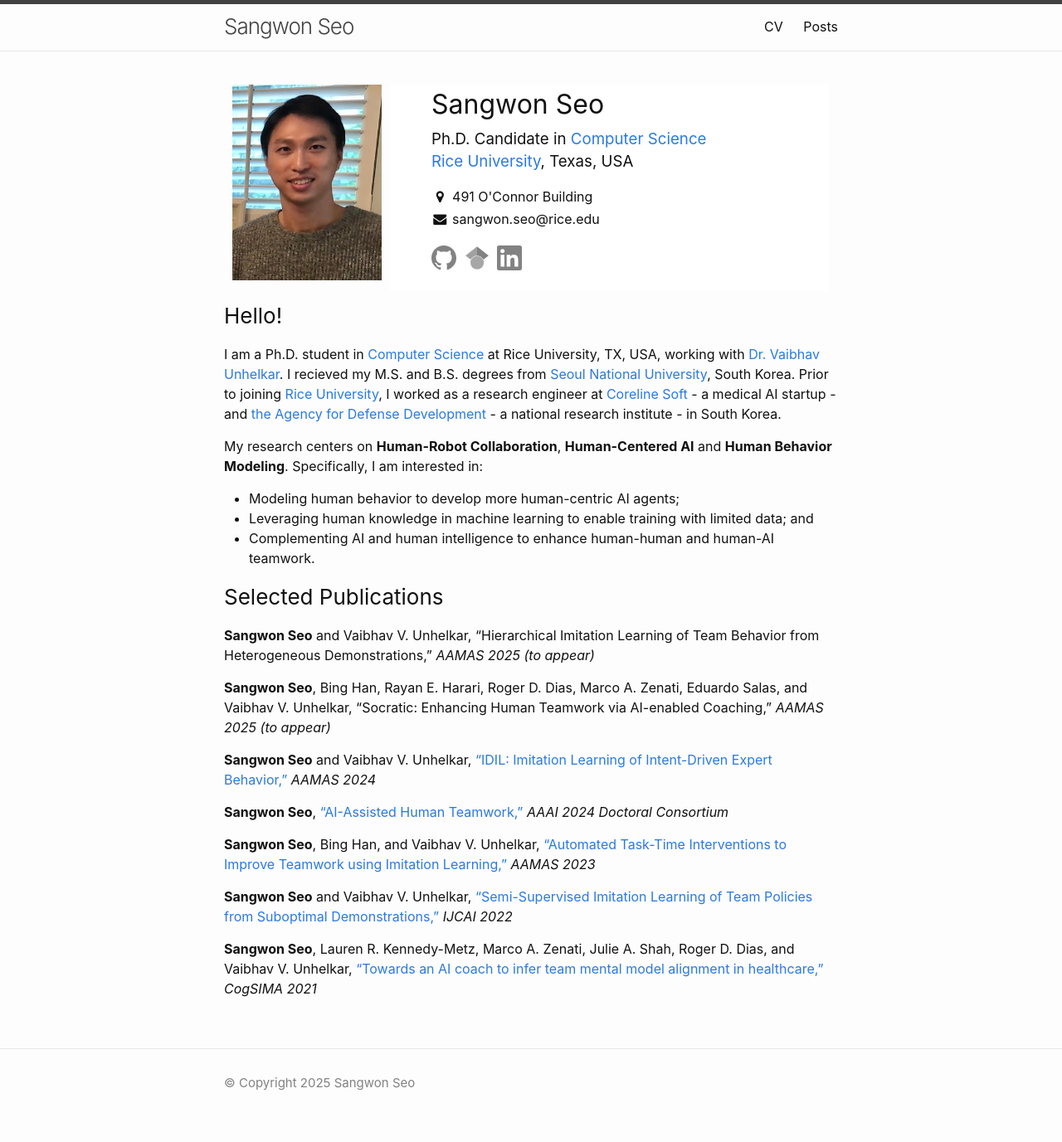
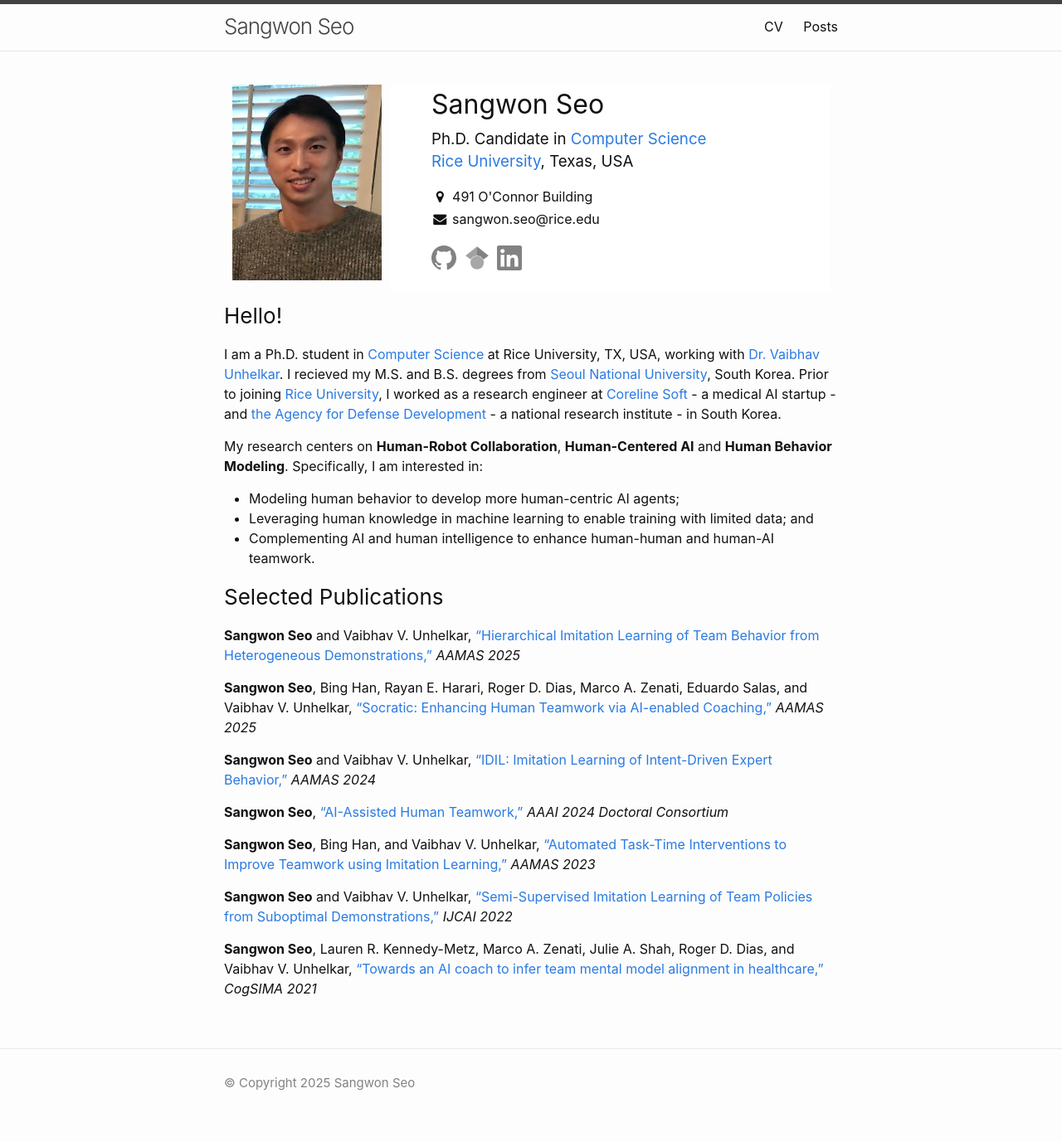
Before and after one commit to sangwon-seo/sangwon-seo.github.io, a Jekyll site: the page built from _pages/about.md, in a window 1280 px wide. Shown: the whole page at 83% size. Built offline with Jekyll 4.4.1, drawn with Linux system fonts in a browser that asks for light colours.

Commit message:
Update about.md

```diff
--- a/_pages/about.md
+++ b/_pages/about.md
@@ -14,12 +14,12 @@ Specifically, I am interested in:
 
 ### Selected Publications
 **Sangwon Seo** and Vaibhav V. Unhelkar,
-"Hierarchical Imitation Learning of Team Behavior from Heterogeneous Demonstrations,"
-*AAMAS 2025 (to appear)*
+["Hierarchical Imitation Learning of Team Behavior from Heterogeneous Demonstrations,"](https://arxiv.org/abs/2502.17618)
+*AAMAS 2025*
 
 **Sangwon Seo**, Bing Han, Rayan E. Harari, Roger D. Dias, Marco A. Zenati, Eduardo Salas, and Vaibhav V. Unhelkar,
-"Socratic: Enhancing Human Teamwork via AI-enabled Coaching,"
-*AAMAS 2025 (to appear)*
+["Socratic: Enhancing Human Teamwork via AI-enabled Coaching,"](https://arxiv.org/abs/2502.17643)
+*AAMAS 2025*
 
 **Sangwon Seo** and Vaibhav V. Unhelkar,
 ["IDIL: Imitation Learning of Intent-Driven Expert Behavior,"](https://arxiv.org/abs/2404.16989)
```
